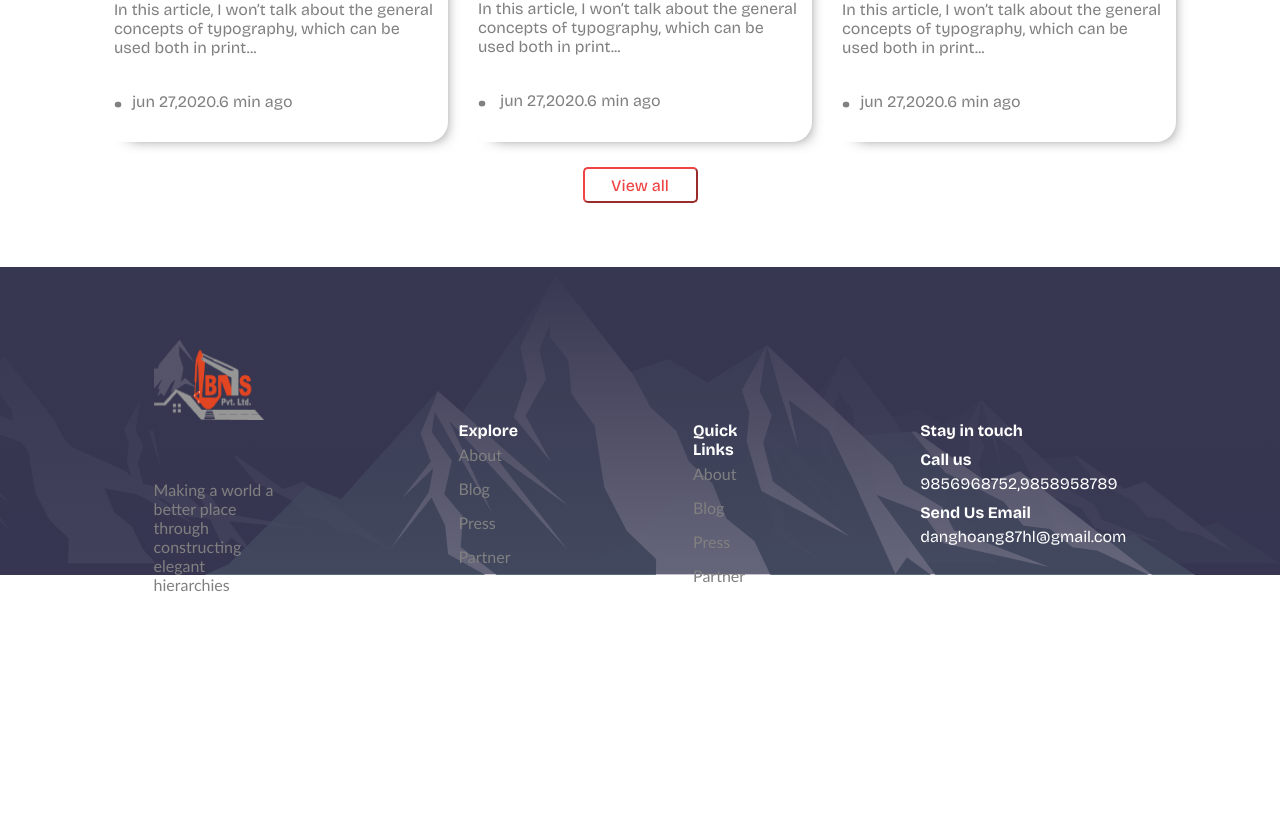
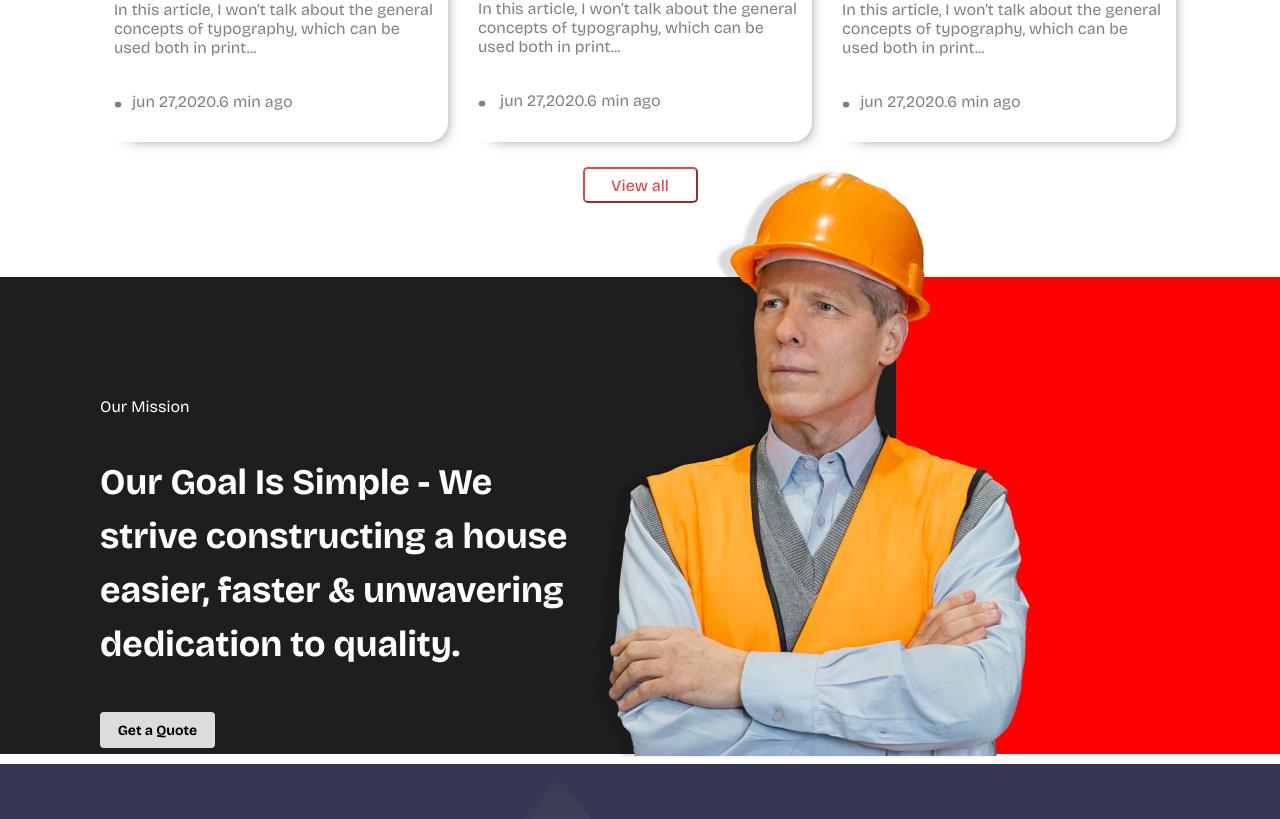
Before and after one commit to prashant2071/construction-site, a React (Create React App) app: page / in a window 1280 px wide. Shown: the part 2141-2960 px from the top of the page. Before the commit the page ends 2779 px from the top, so only its background shows below. Built offline with nearby package versions, Linux system fonts and the light colour scheme.

Commit message:
Our Mission Page Added

```diff
--- a/src/pages/home/Home.css
+++ b/src/pages/home/Home.css
@@ -251,3 +251,57 @@ font-size: 20px;
         font-size: 5px;
     }
 }
+.mission{
+    display: flex;
+    justify-content: center;
+    justify-content: space-between;
+    margin: auto;
+    padding: 10px 0px 10px 0px;
+
+}
+.mission .leftside{
+    background-color: rgba(30, 30, 30, 1);
+    width: 70%;
+    padding-top: 80px;
+    padding-left: 100px;
+}
+.leftside p{
+    margin-top: 40px;
+    color: white;
+    font-size: 16px;
+
+}
+.leftside h1{
+    margin-top: 40px;
+    font-size: 36px;
+    justify-content: center;
+    width: 60%;
+    color: white;
+    line-height: 1.5;
+
+}
+.leftside button{
+    margin-top: 40px;
+    background-color: rgb(220, 220, 220);
+    color: rgb(0, 0, 0);
+    border-radius: 4px;
+    border-style: none;
+    font-size: 14px;
+    font-weight: bold;
+    width: 115px;
+    height: 36px;
+
+}
+.rightside{
+    background-color: red;
+    text-align: center;
+    width: 30%;
+}
+.rightside img{
+    position: relative;
+    margin-left: -550px;
+    margin-top: -125px;
+    margin-bottom: -10px;
+
+
+}
--- a/src/pages/home/Home.jsx
+++ b/src/pages/home/Home.jsx
@@ -20,6 +20,7 @@ import frame32 from "../../images/Frame 32.png";
 import building from "../../images/building.png";
 import children from "../../images/children.png";
 import worker from "../../images/worker.png";
+import construction1 from "../../images/construction 1.png";
 
 const Home = () => {
   return (
@@ -161,7 +162,10 @@ const Home = () => {
                   In this article, I won’t talk about the general concepts of
                   typography, which can be used both in print...
                 </p>
-                <p className="dateparagraph"> <span >.</span>jun 27,2020.6 min ago</p>
+                <p className="dateparagraph">
+                  {" "}
+                  <span>.</span>jun 27,2020.6 min ago
+                </p>
               </div>
             </div>
             <div className="news-card">
@@ -175,7 +179,9 @@ const Home = () => {
                   In this article, I won’t talk about the general concepts of
                   typography, which can be used both in print...
                 </p>
-                <p className="dateparagraph"><span >.</span> jun 27,2020.6 min ago</p>
+                <p className="dateparagraph">
+                  <span>.</span> jun 27,2020.6 min ago
+                </p>
               </div>
             </div>
             <div className="news-card">
@@ -189,7 +195,9 @@ const Home = () => {
                   In this article, I won’t talk about the general concepts of
                   typography, which can be used both in print...
                 </p>
-                <p className="dateparagraph"><span >.</span>jun 27,2020.6 min ago</p>
+                <p className="dateparagraph">
+                  <span>.</span>jun 27,2020.6 min ago
+                </p>
               </div>
             </div>
             <FaAngleRight className="arrow" />
@@ -199,6 +207,19 @@ const Home = () => {
           </button>
         </div>
       </div>
+      <div className="mission">
+        <div className="leftside">
+          <p>Our Mission</p>
+          <h1>
+            Our Goal Is Simple - We strive constructing a house easier, faster &
+            unwavering dedication to quality.
+          </h1>
+          <button>Get a Quote</button>
+        </div>
+        <div className="rightside">
+          <img src={construction1} alt="" />
+        </div>
+      </div>
       <Footer />
     </div>
   );
```
Also changed, not shown: src/images/construction 1.png (added).
